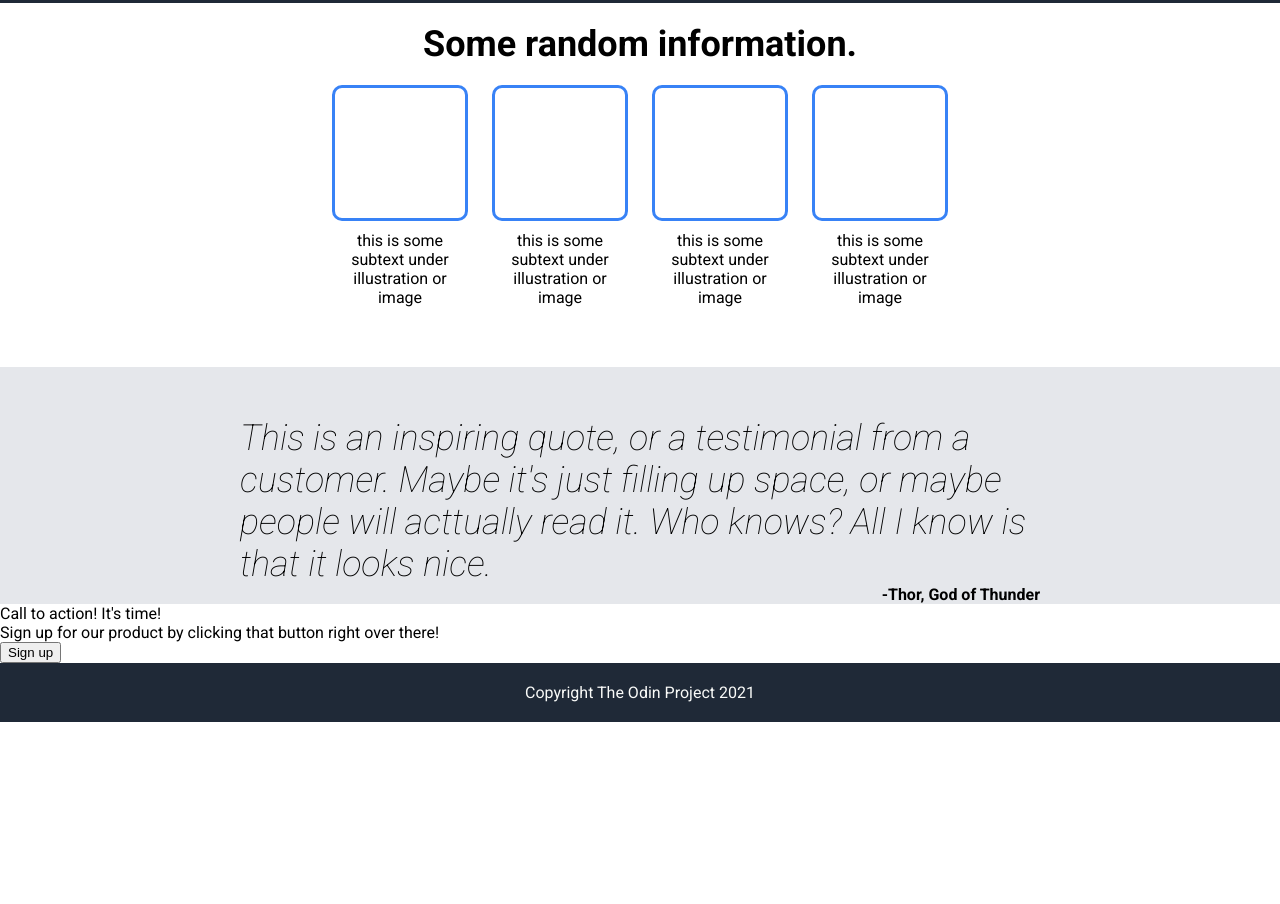
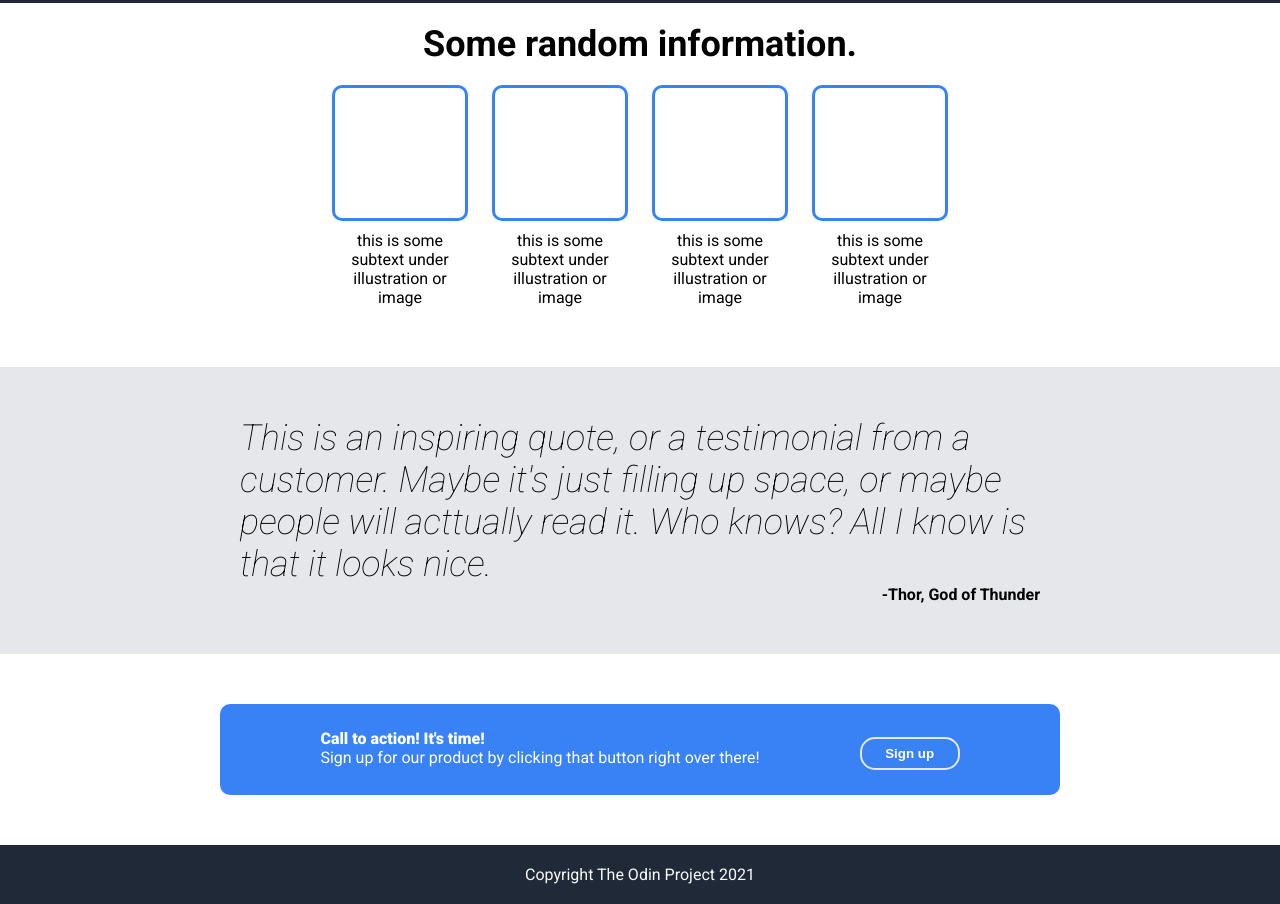
Before and after one commit to Teampris/basic-landing-page, a plain HTML site: page index.html in a window 1280 px wide. Shown: the part 349-1253 px from the top of the page. Before the commit the page ends 1071 px from the top, so only its background shows below. Drawn offline with Linux system fonts and the light colour scheme.

Commit message:
Style whole page
basic version done

```diff
--- a/index.html
+++ b/index.html
@@ -61,8 +61,8 @@
         </div>
     </div>
 
-    <div class="encouragment-sign-up">
-        <div class="enocuragment-container">
+    <div class="encouragment">
+        <div class="encouragment-container">
             <div class="encouragment-container-content">
                 <div class="encouragment-header">Call to action! It's time!</div>
                 <div class="encouragment-subtext">Sign up for our product by clicking that button right over there!</div>
--- a/styles.css
+++ b/styles.css
@@ -25,11 +25,11 @@ body {
     width: 800px;
     display: flex;
     flex-direction: column;
-
+    margin-top: 50px;
+    margin-bottom: 50px;
 }
 
 .quote-content {
-    margin-top: 50px;
     font-size: 36px;
     font-weight: 100;
     font-style: italic;
@@ -151,3 +151,40 @@ body {
     border: #3882F6 3px solid;
     border-radius: 10px;
 }
+
+.encouragment {
+    display: flex;
+    justify-content: center;
+    align-items: center;
+}
+.encouragment-container {
+    margin:50px 0;
+    padding:25px 100px;
+    border-radius: 10px;
+    background-color:#3882F6;
+    color: white;
+    display: flex;
+}
+
+.encouragment-header {
+    font-weight: 900;
+}
+
+.sign-up-2 {
+    background-color: #3882F6;
+    color: white;
+    font-weight: bold;
+    display: flex;
+    justify-content: center;
+    width: 100px;
+    padding: 7px;
+    border:#E5E7EB 2px solid;
+    border-radius: 15px;
+    margin-top: 8px;
+    margin-left: 100px;
+}
+
+.sign-up-2:hover {
+    background-color: #3993A1;
+    cursor: pointer;
+}
```
